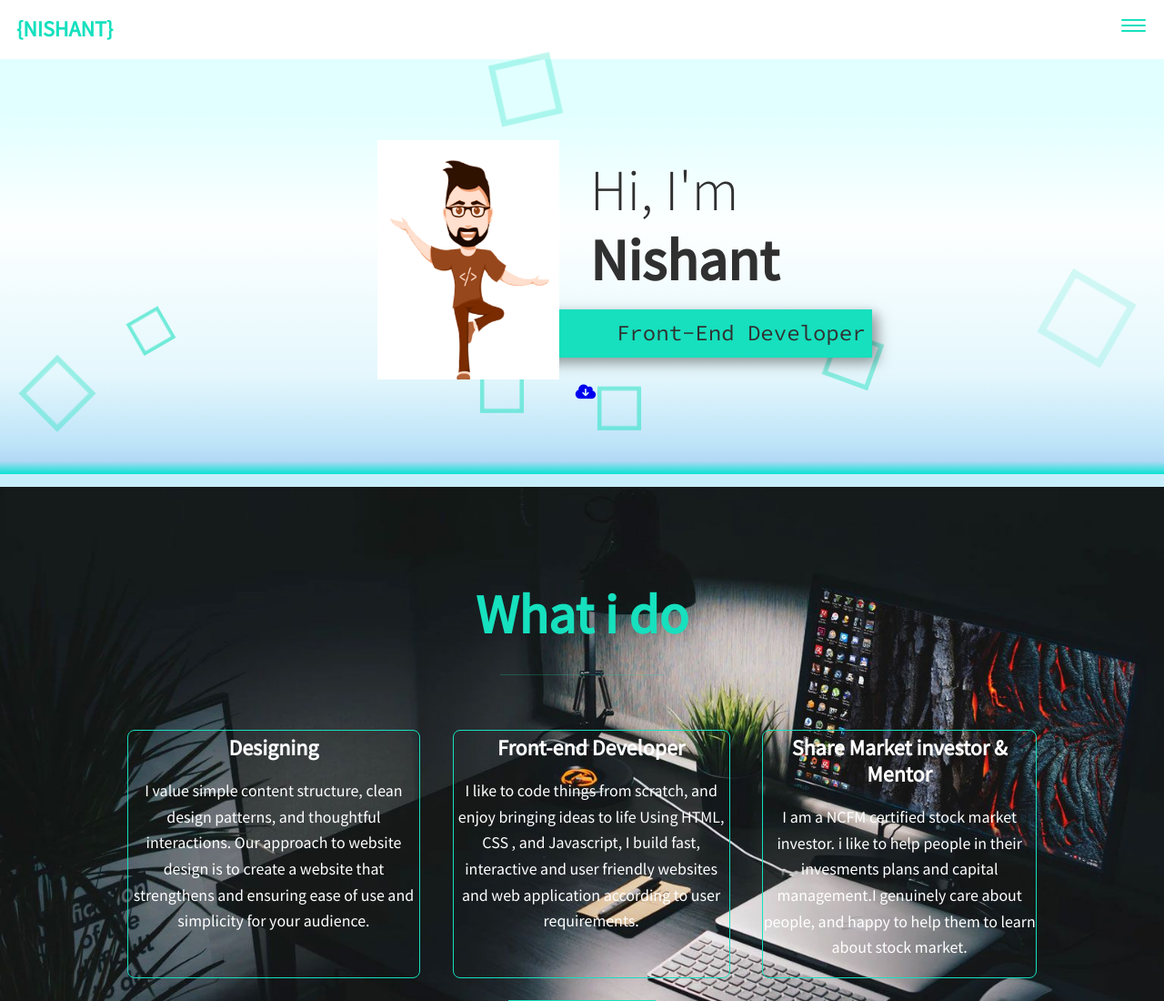
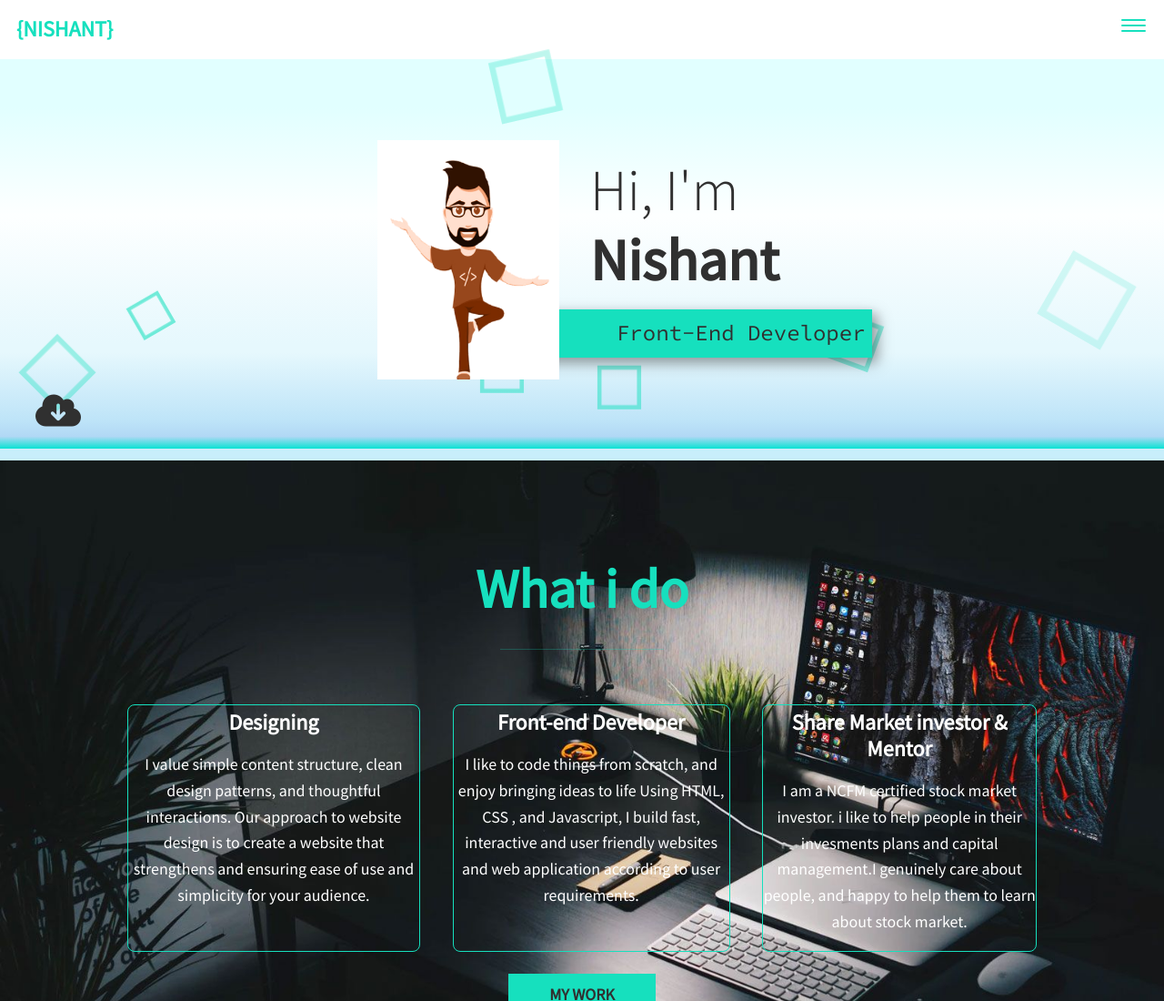
Before and after one commit to Nishant271/Portfolio, a plain HTML site: page index.html in a window 1280 px wide. Shown: the top 1100 px of the page at 91% size. Drawn offline with Linux system fonts and the light colour scheme; a web font is replaced by a local one.

Commit message:
Update style.css

```diff
--- a/style.css
+++ b/style.css
@@ -114,6 +114,24 @@ margin: .25em;
     font-family: var(--ff-secondry);
     margin-bottom: 1em;
     padding: .3em;
+}
+
+.section_subtitle_download{
+    position: absolute;
+    left:3%;
+    bottom: 5%;
+    font-size: 2.5rem;
+    animation: downloadAnim 500ms linear infinite;
+}
+
+@keyframes downloadAnim {
+    0%{transform:  scale(1) }
+    100%{transform:  scale(1.1) }
+}
+
+.section_subtitle_download a{
+    text-decoration: none;
+    color: inherit;
 }
 
 /* navigation ....*/
```
